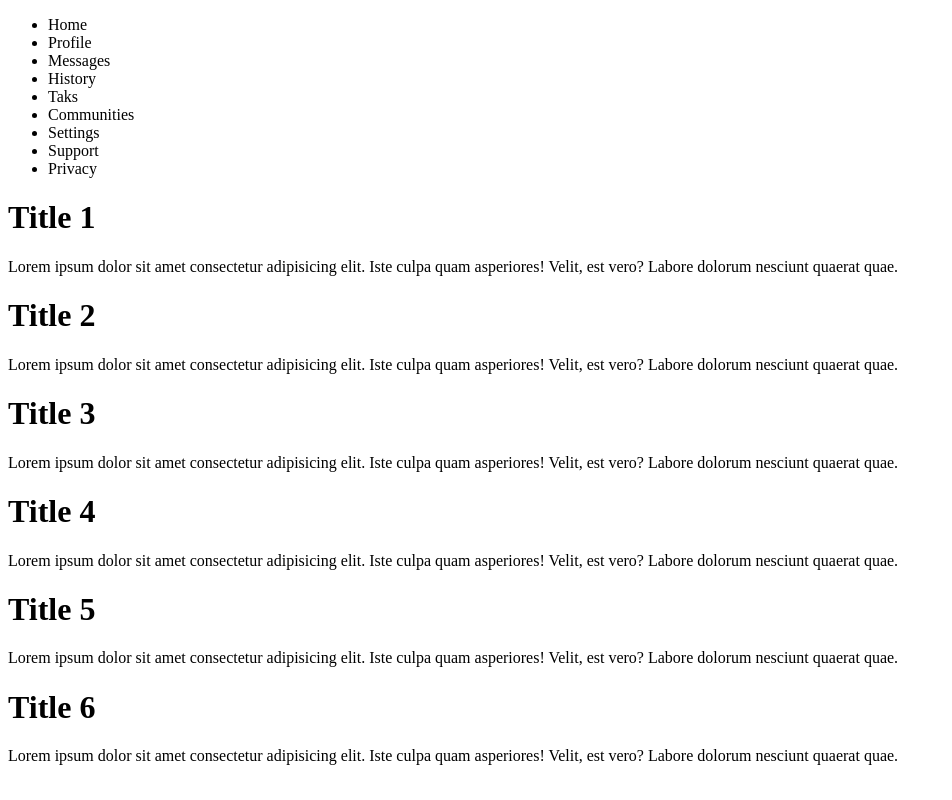
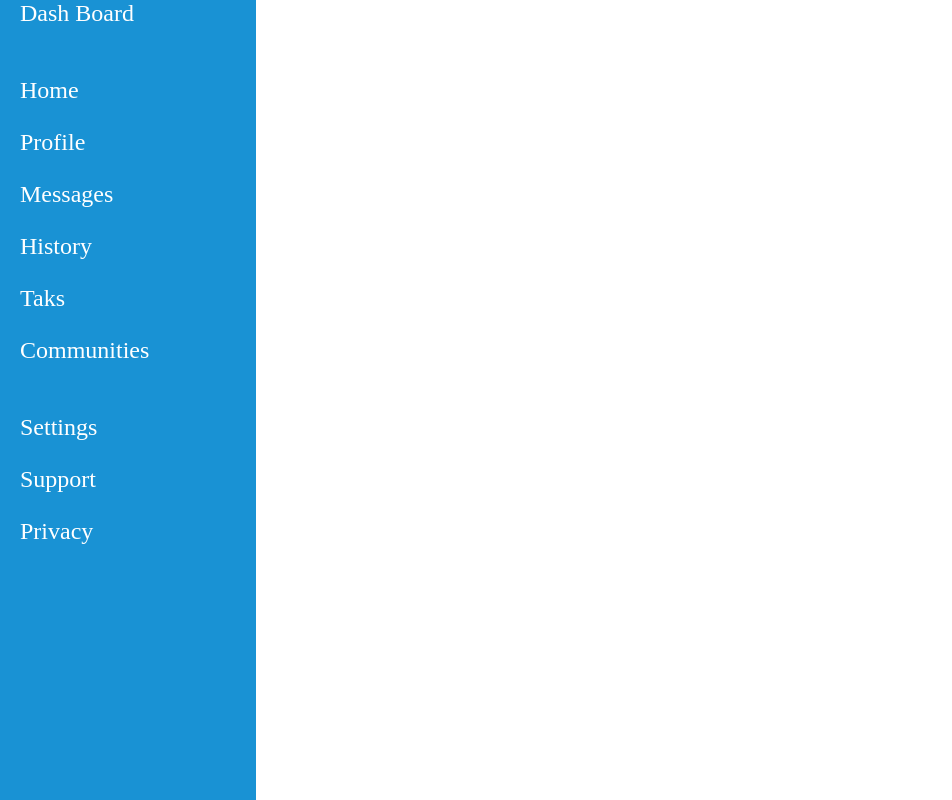
Before and after one commit to cjwadswo/admin-dashboard, a plain HTML site: page index.html in a window 1280 px wide. Shown: the whole page, without its empty margins (0-952 px from the left). Drawn offline with Linux system fonts and the light colour scheme.

Commit message:
Create basic layout for sidebar

```diff
--- a/index.html
+++ b/index.html
@@ -10,6 +10,8 @@
 <body>
     <div class="container">
         <div class="sidebar">
+            <div class="sidebar-title">Dash Board
+            </div>
             <div class="side-bar-buttons">
                 <ul>
                     <li>Home</li>
@@ -18,6 +20,11 @@
                     <li>History</li>
                     <li>Taks</li>
                     <li>Communities</li>
+                </ul>
+            </div>
+
+            <div class="sider-bar-setting-buttons">
+                <ul>
                     <li>Settings</li>
                     <li>Support</li>
                     <li>Privacy</li>
@@ -25,7 +32,7 @@
             </div>
         </div>
 
-        <div class="header">
+        <!-- <div class="header">
             <div class="navbar"></div>
         </div>
 
@@ -69,7 +76,7 @@
 
         <div class="trending">
 
-        </div>
+        </div> -->
     </div>
 </body>
 </html>
--- a/style.css
+++ b/style.css
@@ -0,0 +1,33 @@
+* {
+    padding: 0;
+    margin: 0;
+    box-sizing: border-box;
+}
+
+.container {
+    display:grid;
+    grid-template-columns: 1fr 4fr;
+    height: 100vh;
+}
+
+li, ul {
+    list-style: none;
+    padding: 0;
+    margin: 0;
+}
+
+.sidebar {
+    padding-left: 20px;
+    display:grid;
+    grid-row: 1;
+    background-color: #1992d4;
+    grid-template-rows: min-content min-content min-content;
+    gap: 50px;
+    color: white;
+    font-size: 1.5rem;
+}
+
+.sidebar ul {
+    display: grid;
+    gap: 25px;
+}
```
